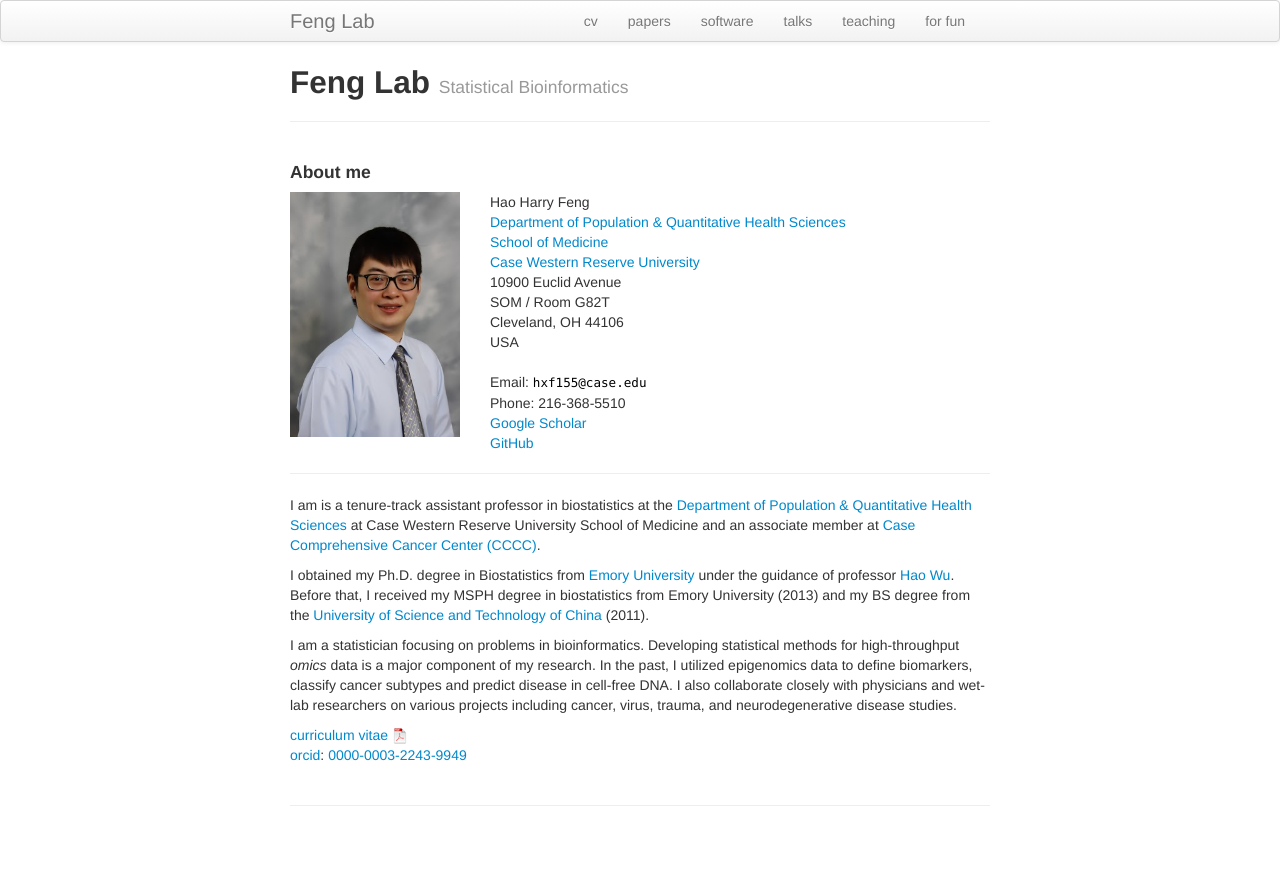
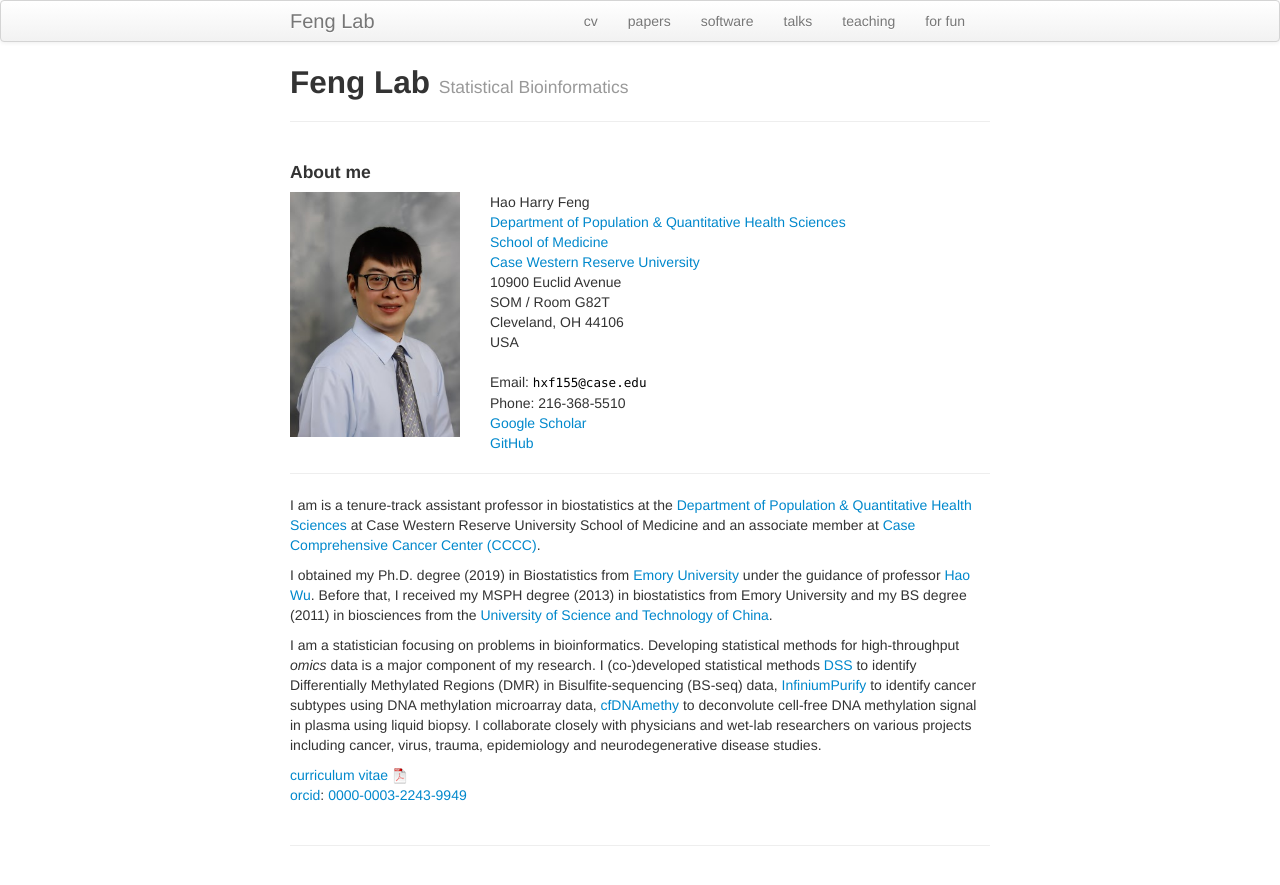
Before and after one commit to haoharryfeng/testpage4, a Jekyll site: the page built from index.md, in a window 1280 px wide. Shown: the top 885 px of the page. Built offline with Jekyll 4.4.1, drawn with Linux system fonts in a browser that asks for light colours.

Commit message:
Update index.md

```diff
--- a/index.md
+++ b/index.md
@@ -50,15 +50,15 @@ I am is a tenure-track assistant professor in biostatistics at the
 [Department of Population &amp; Quantitative Health Sciences](http://epbiwww.case.edu/)
 at Case Western Reserve University School of Medicine and an associate member at [Case Comprehensive Cancer Center (CCCC)](https://case.edu/cancer/).
 
-I obtained my Ph.D. degree in Biostatistics from [Emory University](https://www.sph.emory.edu/departments/bios/index.html) under the guidance of
-professor [Hao Wu](http://www.haowulab.org/). Before that, I received my MSPH degree in biostatistics from Emory University (2013) and my BS degree
-from the [University of Science and Technology of China](https://en.ustc.edu.cn/) (2011).
+I obtained my Ph.D. degree (2019) in Biostatistics from [Emory University](https://www.sph.emory.edu/departments/bios/index.html) under the guidance of
+professor [Hao Wu](http://www.haowulab.org/). Before that, I received my MSPH degree (2013) in biostatistics from Emory University and my BS degree (2011)
+in biosciences from the [University of Science and Technology of China](https://en.ustc.edu.cn/).
 
 
-I am a statistician focusing on problems in bioinformatics. Developing statistical methods for high-throughput _omics_ data is a
-major component of my research. In the past, I utilized epigenomics data to define biomarkers, classify cancer
-subtypes and predict disease in cell-free DNA. I also collaborate closely with physicians
-and wet-lab researchers on various projects including cancer, virus, trauma, and neurodegenerative disease studies.
+I am a statistician focusing on problems in bioinformatics. Developing statistical methods for high-throughput _omics_ data is a major component of my research. I (co-)developed statistical methods [DSS](http://bioconductor.org/packages/release/bioc/html/DSS.html) to
+identify Differentially Methylated Regions (DMR) in Bisulfite-sequencing (BS-seq) data,
+[InfiniumPurify](https://cran.rstudio.com/web/packages/InfiniumPurify/index.html) to identify cancer subtypes using DNA methylation microarray data, [cfDNAmethy](https://github.com/haoharryfeng/cfDNAmethy) to deconvolute cell-free DNA methylation signal in plasma using liquid biopsy. I collaborate closely with physicians and wet-lab researchers on various
+projects including cancer, virus, trauma, epidemiology and neurodegenerative disease studies.
 
 [curriculum vitae ![CV as pdf](./assets/pics/pdf-icon.png)]({{ BASE_PATH }}/assets/broman_cv.pdf)<br/>
 [orcid](https://orcid.org): [0000-0003-2243-9949](https://orcid.org/0000-0003-2243-9949)<br/>
```
